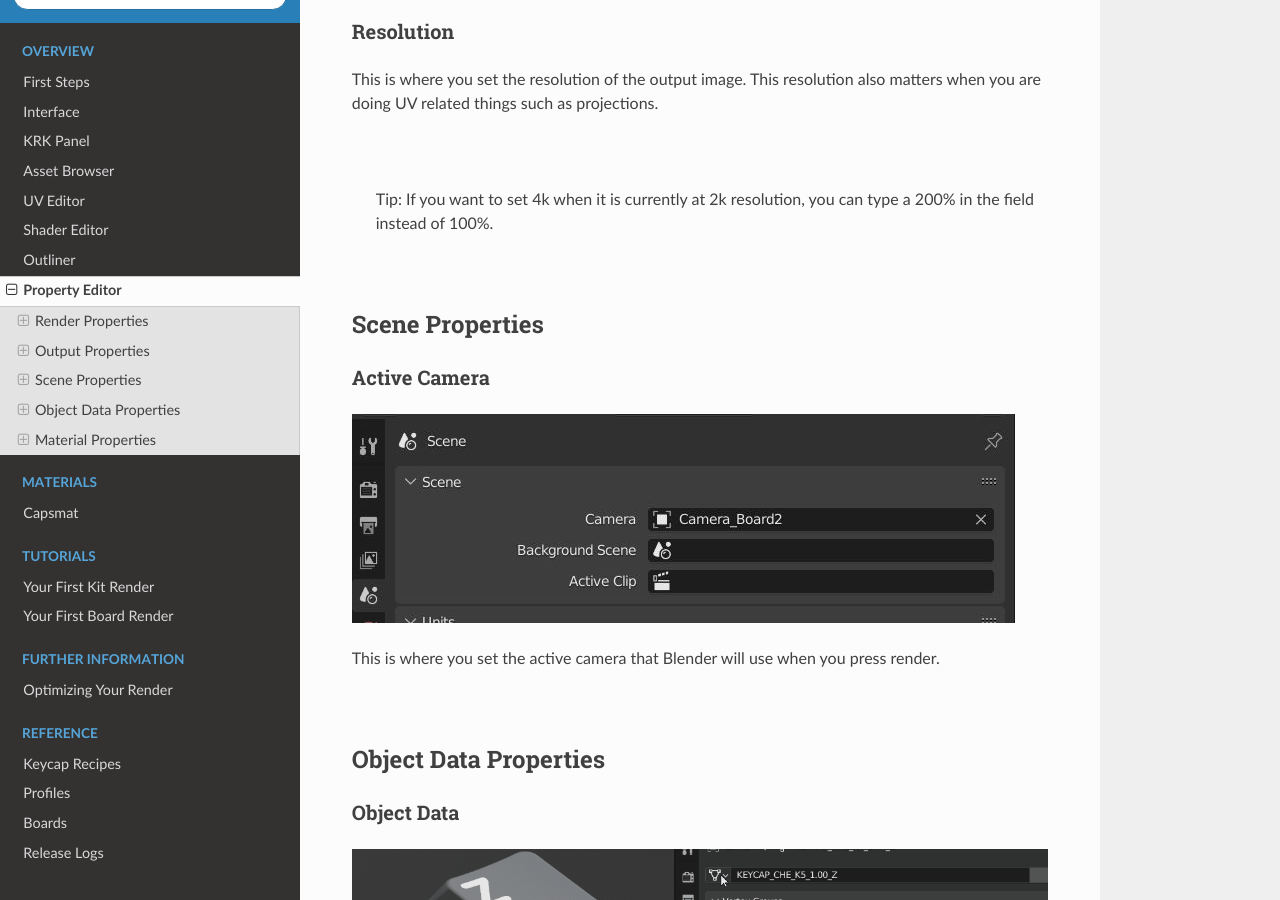
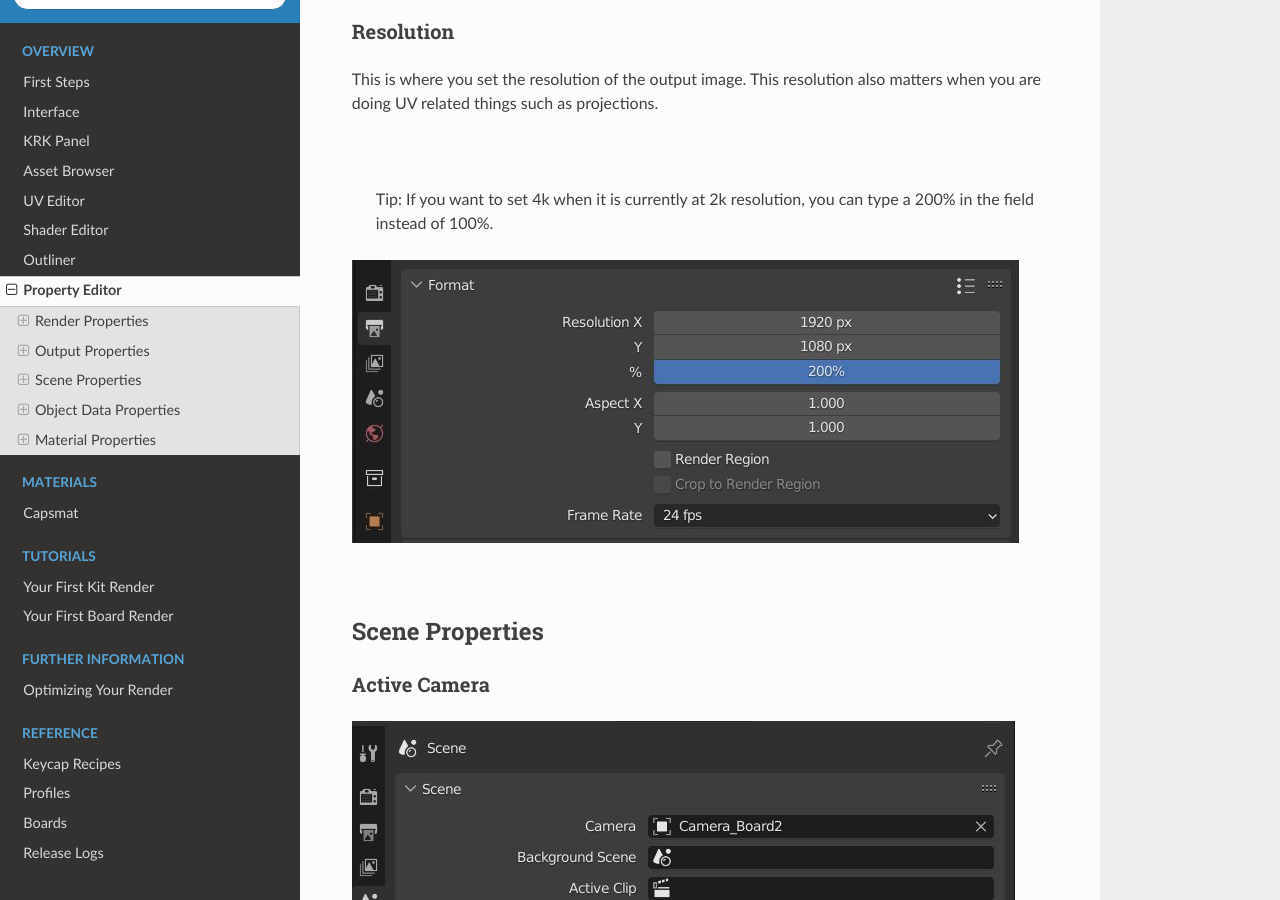
Before and after one commit to imperfectlink/KeyboardRenderKit, a Sphinx documentation site: the page built from docs/source/properties.rst, in a window 1280 px wide and 900 px high, scrolled down 2592 px. Built offline with Sphinx 7.4.7 and the Read the Docs theme 2.0.0, drawn with Linux system fonts in a browser that asks for light colours.

Commit message:
Update properties.rst

```diff
--- a/docs/source/properties.rst
+++ b/docs/source/properties.rst
@@ -51,6 +51,8 @@ This is where you set the resolution of the output image. This resolution also m
 
    Tip: If you want to set 4k when it is currently at 2k resolution, you can type a 200% in the field instead of 100%.
 
+.. image:: img/200P.jpg
+
 |
 
 Scene Properties
```
